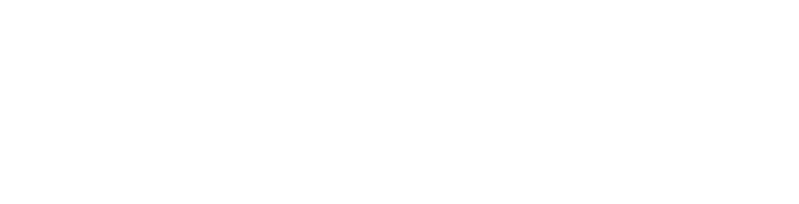
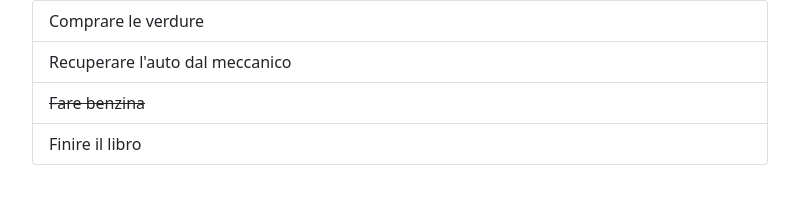
Before and after one commit to vrossi96/vue-todolist, a plain HTML site: page index.html in a window 1280 px wide. Shown: the whole page, without its empty margins (240-1039 px from the left). Drawn offline with nearby package versions, Linux system fonts and the light colour scheme.

Commit message:
add dynamic list and class

```diff
--- a/index.html
+++ b/index.html
@@ -17,7 +17,16 @@
 
 <body>
    <div id="root">
-
+      <div class="container">
+         <div class="row">
+            <div class="col-8 offset-2">
+               <ul class="list-group">
+                  <li v-for="(task, index) in tasks" :class="{'text-decoration-line-through': task.done}"
+                     class="list-group-item">{{ task.text }}</li>
+               </ul>
+            </div>
+         </div>
+      </div>
    </div>
    <script src="js/script.js"></script>
 </body>
--- a/js/script.js
+++ b/js/script.js
@@ -4,9 +4,9 @@ Rifare l'esercizio della to do list.
 |Ogni todo sarà un oggetto, formato da due proprietà:
 |- text, una stringa che indica il testo del todo
 |- done, un booleano (true/false) che indica se il todo è stato fatto oppure no
-MILESTONE 1
-Stampare all'interno di una lista, un item per ogni todo.
-Se la proprietà done è uguale a true, visualizzare il testo del todo sbarrato.
+|MILESTONE 1
+|Stampare all'interno di una lista, un item per ogni todo.
+|Se la proprietà done è uguale a true, visualizzare il testo del todo sbarrato.
 MILESTONE 2
 Visualizzare a fianco ad ogni item ha una "x": cliccando su di essa, il todo viene rimosso dalla lista.
 MILESTONE 3
@@ -24,6 +24,18 @@ const root = new Vue({
             text: "Comprare le verdure",
             done: false,
          },
+         {
+            text: "Recuperare l'auto dal meccanico",
+            done: false,
+         },
+         {
+            text: "Fare benzina",
+            done: true,
+         },
+         {
+            text: "Finire il libro",
+            done: false,
+         },
       ],
    },
    methods: {},
```
